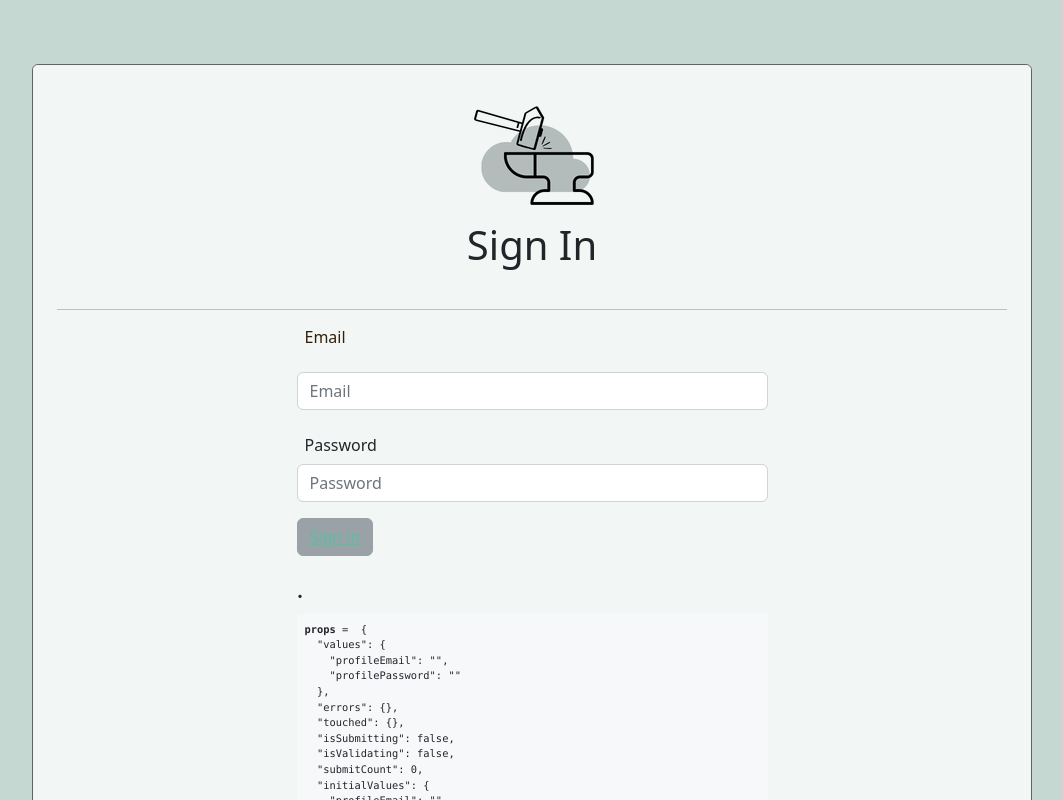
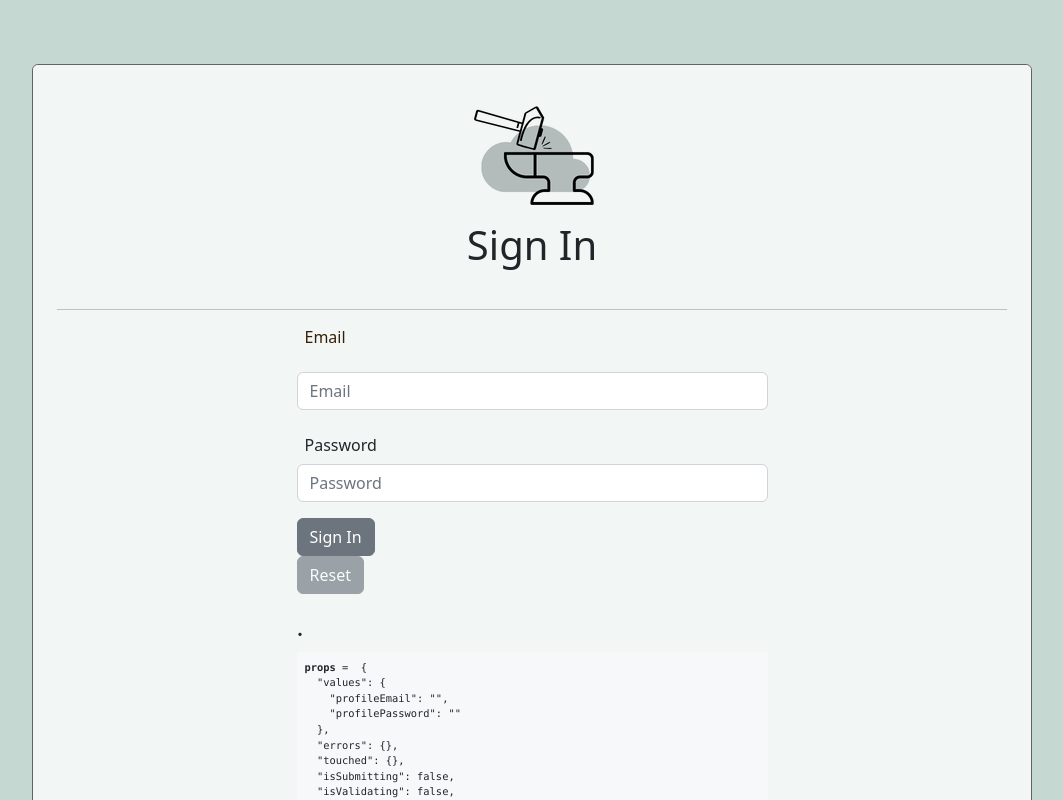
Before and after one commit to Capstone-42-quote-gen/ai-quote-generator, a React (Vite) app in the folder frontend/: page /sign-in in a window 1280 px wide. Shown: the top 800 px of the page, without its empty margins (108-1171 px from the left). Built offline with nearby package versions, Linux system fonts and the light colour scheme.

Commit message:
updated SignIn nearing functionality. front end formik is working but problem in redux function is holding up the data from the backend

```diff
--- a/frontend/src/shared/components/SignIn/SignInForm.tsx
+++ b/frontend/src/shared/components/SignIn/SignInForm.tsx
@@ -9,7 +9,6 @@ import {object, string} from "yup";
 import {getAuth, JwtToken} from "../../../store/auth";
 import {SignIn} from "../../interfaces/Profile";
 import {DisplayError} from "../display-error/DisplayError.tsx";
-import {Link} from "react-router-dom";
 
 export const SignInForm = () => {
 
@@ -52,7 +51,10 @@ export const SignInForm = () => {
 
 return (
     <>
-        <Formik initialValues={signIn} onSubmit={submitSignIn} validationSchema={validator}>
+        <Formik
+            initialValues={signIn}
+            onSubmit={submitSignIn}
+            validationSchema={validator}>
         {SignInFormContent}
         </Formik>
     </>
@@ -74,7 +76,8 @@ return (
 
 return (
        <>
-         <Form onSubmit={handleSubmit}>
+         <Form
+             onSubmit={handleSubmit}>
             <Form.Group
                 className={"mb-3"}
                 controlId="formHorizontalEmail">
@@ -99,32 +102,45 @@ return (
                     </Col>
             </Form.Group>
 
-            <Form.Group as={Row} className="mb-3"
+            <Form.Group as={Row}
+                        className="mb-3"
                         controlId="formHorizontalPassword">
                         <Form.Label column lg={4}
                                     className="ms-2">
                                 Password
                         </Form.Label>
                             <Col lg={12}>
+                              <InputGroup>
                                 <Form.Control
+                                name={"profilePassword"}
+                                type="password"
                                 onChange={handleChange}
                                 onBlur={handleBlur}
                                 placeholder={"Password"}
                                 value={values.profilePassword}
-                                name={"profilePassword"}
-                                type="password"
+
+
                                 />
+                              </InputGroup>
                             </Col>
                         </Form.Group>
                         <Form.Group as={Row} className="mb-3">
                             <Col lg={"12"}>
+                                <InputGroup>
+                                    <Button
+                                    variant = {"secondary"}
+                                    type={"submit"}>
+                                    Sign In
+                                    </Button>
+                                </InputGroup>
+                              <InputGroup>
                                 <Button
                                     variant={"secondary"}
-                                    type={"submit"}
                                     onClick={handleReset}
                                     disabled={!dirty || isSubmitting}>
-                                    <Link to="/profile">Sign in</Link>
+                                    Reset
                                 </Button>
+                              </InputGroup>
                             </Col>
             </Form.Group>
          </Form>
--- a/frontend/src/store/apis.ts
+++ b/frontend/src/store/apis.ts
@@ -1,5 +1,4 @@
 import {createApi, fetchBaseQuery} from "@reduxjs/toolkit/query/react";
-
 import {Prompt} from "../shared/interfaces/Prompt";
 import {CreateQuote} from "../shared/interfaces/CreateQuote";
 import {SignIn, SignUp} from "../shared/interfaces/Profile.ts";
@@ -28,8 +27,9 @@ export interface ClientResponseForSignIn extends ClientResponse {
 export const apis = createApi({
     reducerPath:"api",
     baseQuery: fetchBaseQuery({baseUrl:'/apis'}),
-    tagTypes: ["SignUp","Prompt","CreateQuote"],
+    tagTypes: ["SignUp", "SignIn", "Prompt", "CreateQuote"],
     endpoints: (builder) => ({
+
         getProfile: builder.query<SignUp[], string>({
             query: () => '/profile',
             transformResponse: (response: { data: SignUp[]}) => response.data,
@@ -70,14 +70,15 @@ export const apis = createApi({
 
 
 
-        PostSignIn: builder.mutation<ClientResponse, SignIn>({
+        PostSignIn: builder.mutation<ClientResponseForSignIn, SignIn>({
             query (body: SignIn) {
                 return {
-                    url:'/profile',
+                    url:'/sign-in',
                     method: "POST",
                     body
                 }
             },
+
             transformErrorResponse: transformErrorResponses,
             transformResponse: (response: ServerResponse, meta): ClientResponseForSignIn => {
 
@@ -134,9 +135,11 @@ function transformMutationResponses(response: ServerResponse): ClientResponse {
 
 
     export const {
-            useGetProfileQuery,
-            usePostSignUpMutation,
-            usePostSignInMutation,
-            useGetAllPromptsQuery,
-            usePostCreateQuoteGenerateMutation
-        } = apis
+                    // useGetProfileQuery,
+                    usePostSignUpMutation,
+                    usePostSignInMutation,
+                    useGetAllPromptsQuery,
+                    usePostCreateQuoteGenerateMutation
+                 } = apis
+
+console.log(usePostSignInMutation)
```
Also changed, not shown: frontend/src/shared/hooks/useJwtHook.tsx (+8 -4 lines), frontend/src/shared/interfaces/Profile.ts (+8 -7 lines), 1 other file (tests, documents, lock files or other folders).
